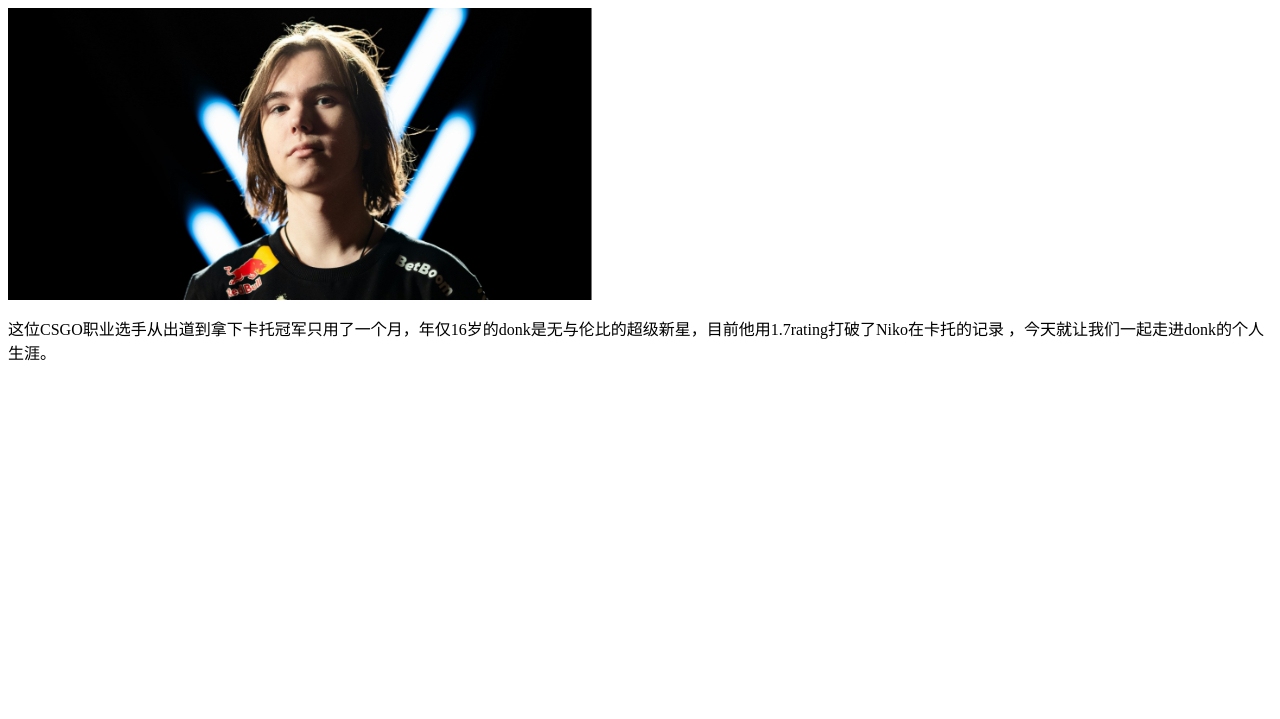
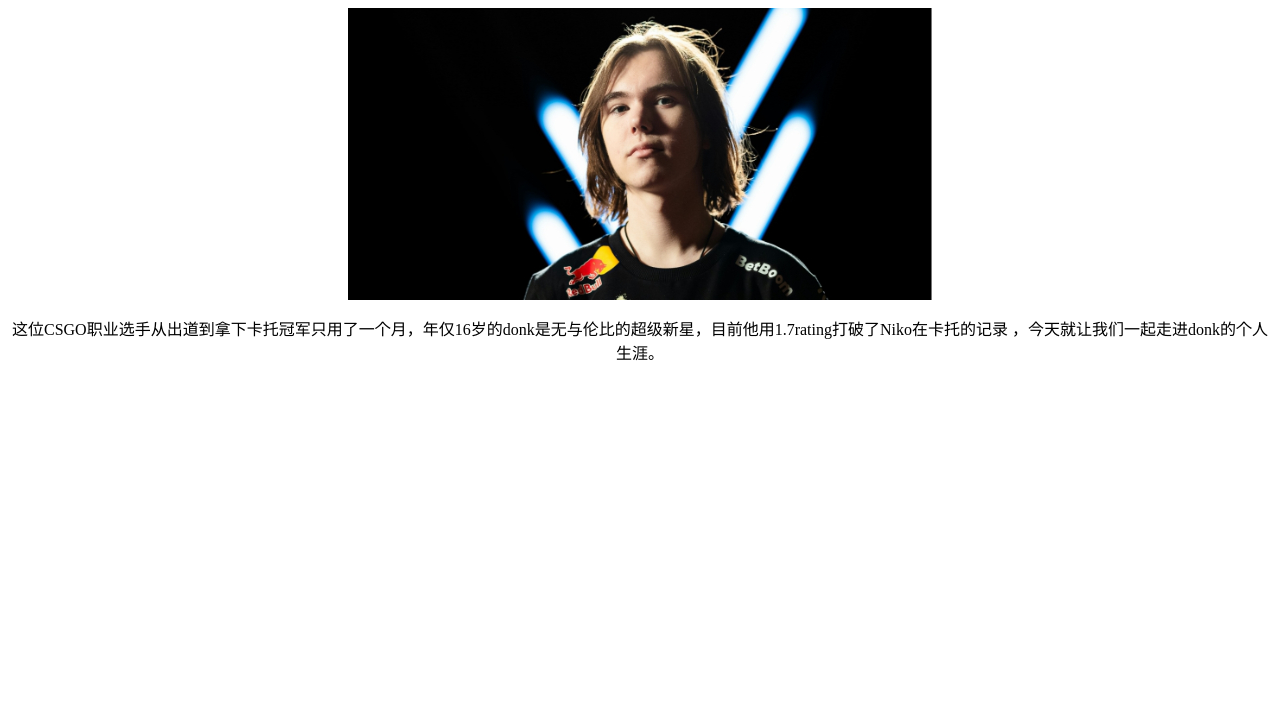
Before and after one commit to LIUshijieahh/LIUshijieahh.github.io, a plain HTML site: page index.html in a window 1280 px wide. Shown: the part 81-800 px from the top of the page. Drawn offline with Linux system fonts and the light colour scheme.

Commit message:
Update index.html

```diff
--- a/index.html
+++ b/index.html
@@ -3,6 +3,9 @@
 	<head>
 		<meta charset="utf-8">
 		<title></title>
+		<style type="text/css">
+			body{text-align: center;}
+		</style>
 	</head>
 	<body>
 		<h1>Donk简介</h1>
```
